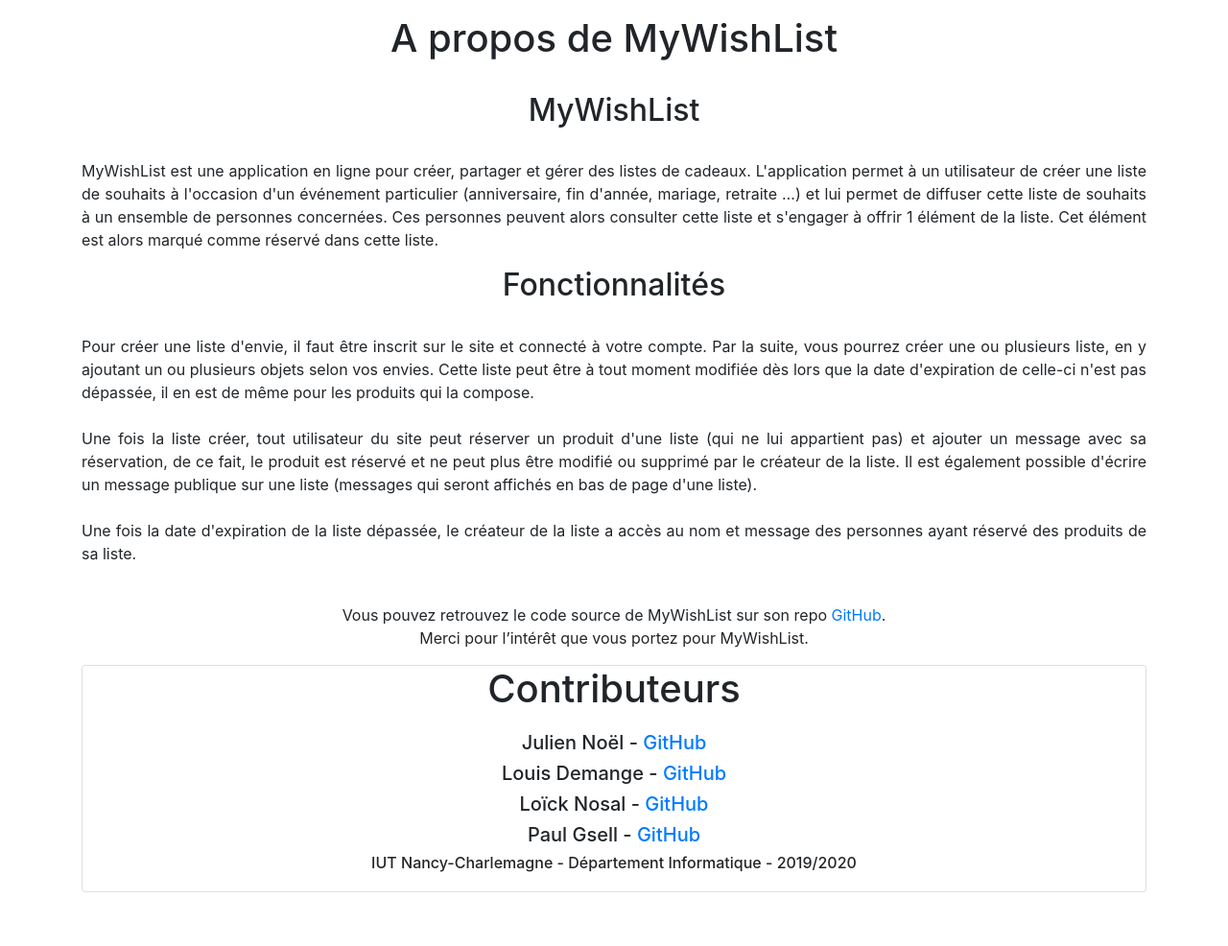
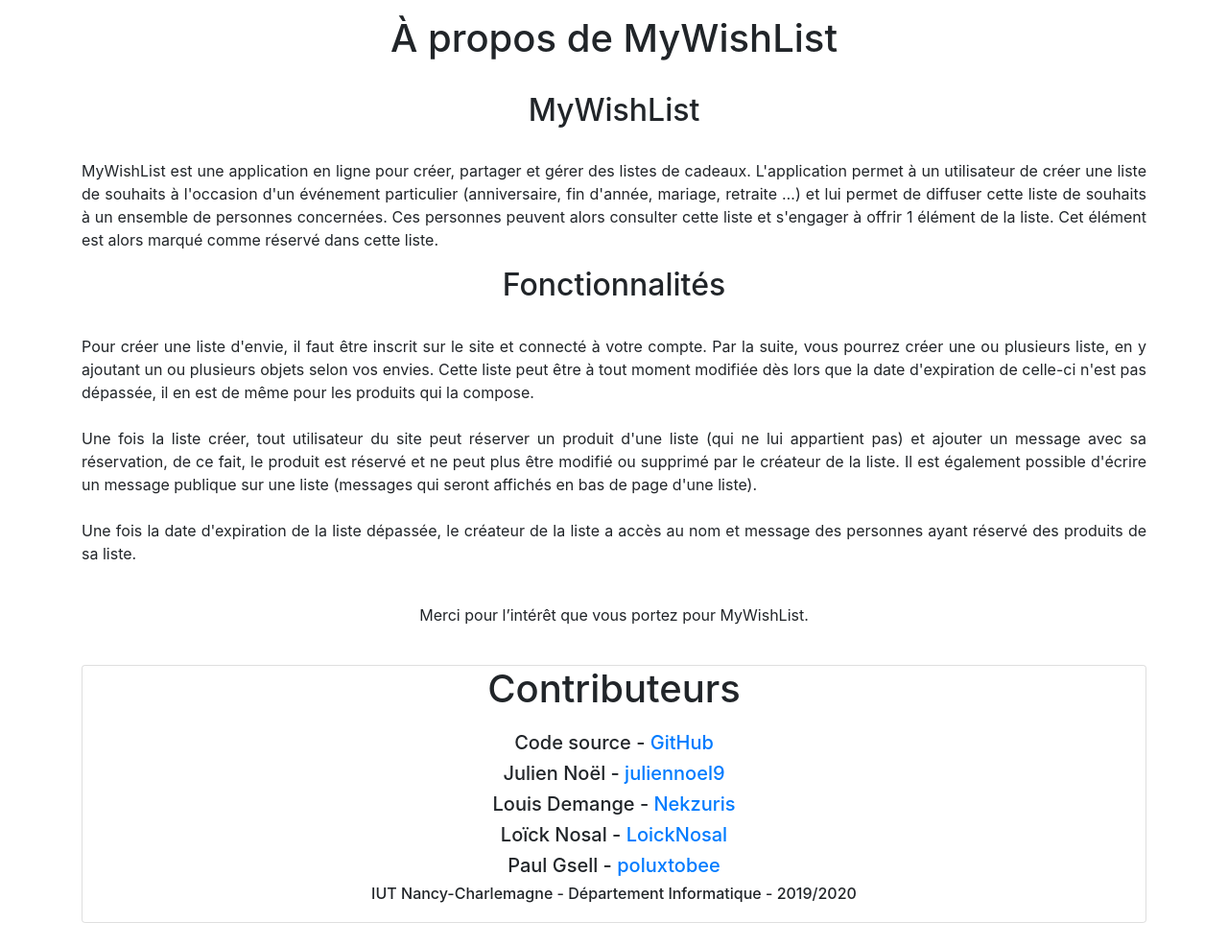
Before and after one commit to juliennoel9/mywishlist, a PHP site: template src/views/about.phtml in a window 1280 px wide. Shown: the part 56-1042 px from the top of the page at 96% size. Before the commit the page ends 986 px from the top, so only its background shows below. Run offline with PHP 8.4, Linux system fonts and the light colour scheme; the template is opened without the code that fills it, so the values that code supplies are empty; some libraries are stand-ins or nearby versions.

Commit message:
Update about page

```diff
--- a/src/views/about.phtml
+++ b/src/views/about.phtml
@@ -1,4 +1,4 @@
-<h1 class="text-center">A propos de MyWishList</h1></br>
+<h1 class="text-center">À propos de MyWishList</h1></br>
 
 <h2 class="text-center">MyWishList</h2><br>
 <p class="text-justify">
@@ -24,17 +24,16 @@
     ayant réservé des produits de sa liste.
 </p>
 <br>
-<p class="text-center">Vous pouvez retrouvez le code source de MyWishList sur son repo <a href="https://github.com/juliennoel9/mywishlist">GitHub</a>.<br>
-    Merci pour l’intérêt que vous portez pour MyWishList.
-</p>
+<p class="text-center">Merci pour l’intérêt que vous portez pour MyWishList.</p><br>
 
 <div class="card bottom">
     <h1 class="card-title text-center mb-0">Contributeurs</h1>
     <div class="card-body">
-        <h5 class="text-center">Julien Noël - <a href="https://github.com/juliennoel9">GitHub</a></h5>
-        <h5 class="text-center">Louis Demange - <a href="https://github.com/Nekzuris">GitHub</a></h5>
-        <h5 class="text-center">Loïck Nosal - <a href="https://github.com/LoickNosal">GitHub</a></h5>
-        <h5 class="text-center">Paul Gsell - <a href="https://github.com/poluxtobee">GitHub</a></h5>
+        <h5 class="text-center">Code source - <a href="https://github.com/juliennoel9/mywishlist">GitHub</a></h5>
+        <h5 class="text-center">Julien Noël - <a href="https://github.com/juliennoel9">juliennoel9</a></h5>
+        <h5 class="text-center">Louis Demange - <a href="https://github.com/Nekzuris">Nekzuris</a></h5>
+        <h5 class="text-center">Loïck Nosal - <a href="https://github.com/LoickNosal">LoickNosal</a></h5>
+        <h5 class="text-center">Paul Gsell - <a href="https://github.com/poluxtobee">poluxtobee</a></h5>
         <h6 class="text-center mb-0">IUT Nancy-Charlemagne - Département Informatique - 2019/2020</h6>
     </div>
 </div>
```
